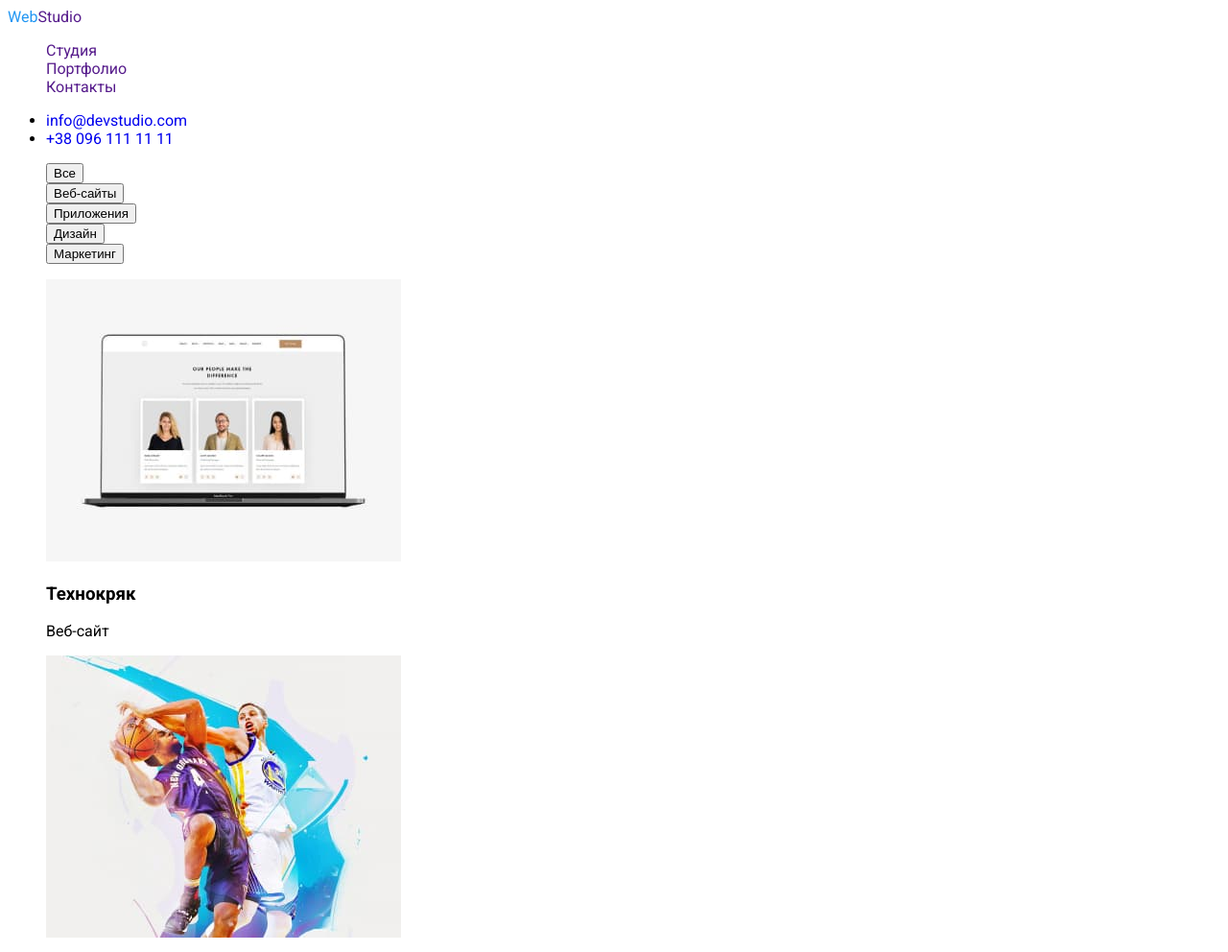
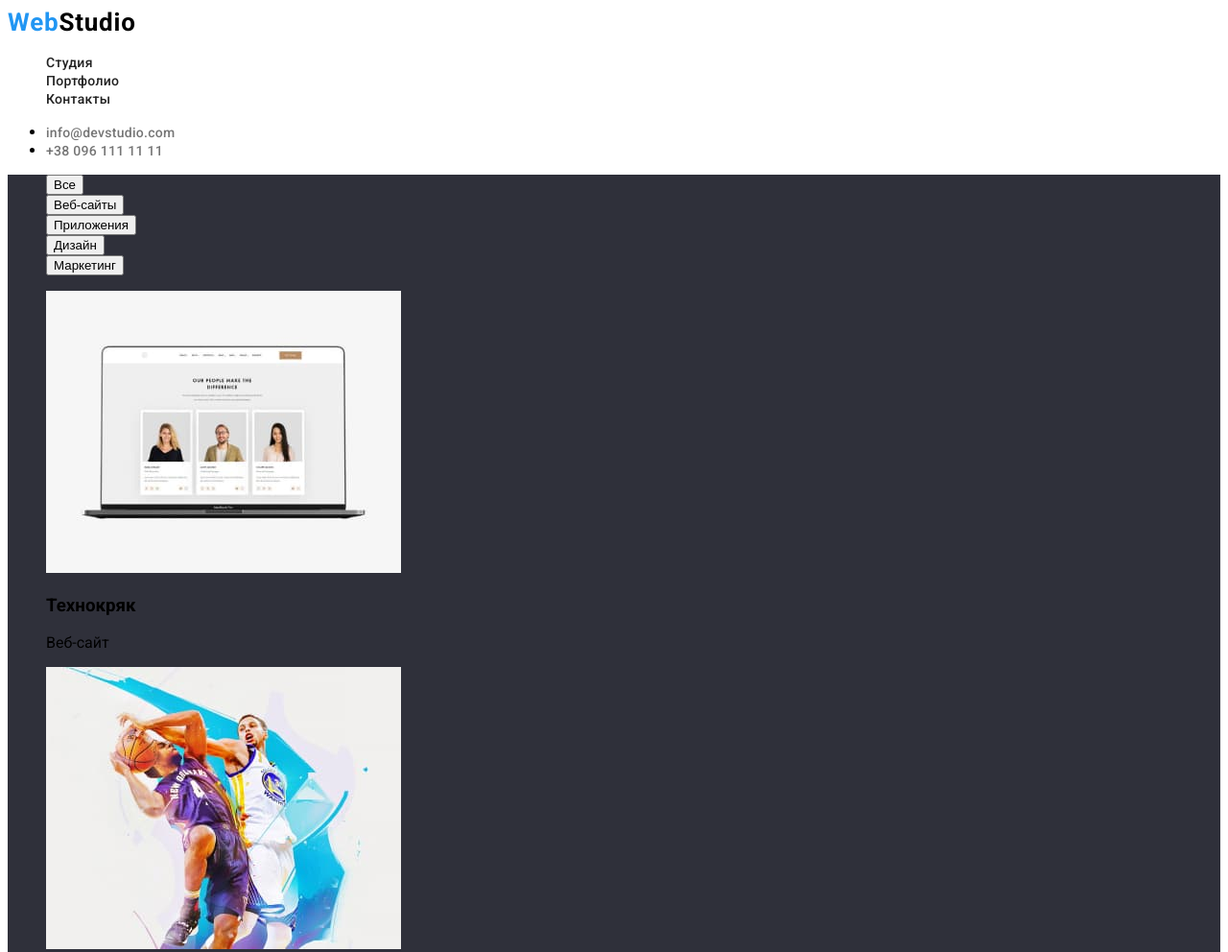
Before and after one commit to Alehandro953/goit-markup-hw-02, a plain HTML site: page portfolio.html in a window 1280 px wide. Shown: the top 992 px of the page at 96% size. Drawn offline with Linux system fonts and the light colour scheme.

Commit message:
styles#2

```diff
--- a/css/styles.css
+++ b/css/styles.css
@@ -1,5 +1,5 @@
 body {
-  font-family: Roboto, Raleway;
+  font-family: 'Roboto', sans-serif;
 }
 
 .list {
@@ -9,8 +9,65 @@ body {
 .link {
   text-decoration: none;
 }
+
+/* ---------------------------------HEADER--------------------------- */
+
 .logo {
   color: #2196f3;
+}
+
+.header-link-1,
+.footer-link {
+  font-weight: bold;
+  font-size: 26px;
+  line-height: 1.19;
+  letter-spacing: 0.03em;
+
+  color: #000000;
+}
+
+.header-link {
+  font-weight: 500;
+  font-size: 14px;
+  line-height: 1.14;
+  letter-spacing: 0.02em;
+
+  color: #212121;
+}
+
+.header-link:hover,
+.header-link:focus {
+  color: #2196f3;
+}
+
+.header-mail,
+.header-tel {
+  font-weight: 500;
+  font-size: 14px;
+  line-height: 1.14;
+  letter-spacing: 0.02em;
+  color: #757575;
+}
+
+.header-mail:hover,
+.header-tel:hover,
+.header-tel:focus,
+.header-mail:focus {
+  color: #2196f3;
+}
+
+.hero {
+  background-color: #2f303a;
+}
+
+.hero-title {
+  font-weight: 900;
+  font-size: 44px;
+  line-height: 1.36;
+  text-align: center;
+  letter-spacing: 0.06em;
+  text-transform: uppercase;
+  color: #ffffff;
 }
 
 /*  заголовок #FFFFFF */
--- a/portfolio.html
+++ b/portfolio.html
@@ -14,27 +14,27 @@
 <body>
     <header>
         <nav class="header-nav">
-        <a class="link header-link" lang="en" href=""><span class="logo">Web</span>Studio</a>
+        <a class="link header-link-1" lang="en" href="/index.html"><span class="logo">Web</span>Studio</a>
             <ul class="list">
-                <li><a class="link" href="">Студия</a></li>
-                <li><a class="link" href="">Портфолио</a></li>
-                <li><a class="link" href="">Контакты</a></li>
+                <li><a class="link header-link" href="/index.html">Студия</a></li>
+                <li><a class="link header-link" href="">Портфолио</a></li>
+                <li><a class="link header-link" href="">Контакты</a></li>
             </ul>
         </nav>
         <ul>
-            <li><a class="link" href="mailto:info@devstudio.com">info@devstudio.com</a></li>
-            <li><a class="link" href="tel:+380961111111">+38 096 111 11 11</a></li>
+            <li><a class="link header-mail" href="mailto:info@devstudio.com">info@devstudio.com</a></li>
+            <li><a class="link header-tel" href="tel:+380961111111">+38 096 111 11 11</a></li>
         </ul>
     </header>
     <main>
         <!--hero-->
         <section class="hero">
             <ul class="list hero-list">
-                <li class="hero-item"><button type="button hero-btn">Все</button></li>
-                <li class="hero-item"><button type="button hero-btn">Веб-сайты</button></li>
-                <li class="hero-item"><button type="button hero-btn">Приложения</button></li>
-                <li class="hero-item"><button type="button hero-btn">Дизайн</button></li>
-                <li class="hero-item"><button type="button hero-btn">Маркетинг</button></li>
+                <li class="hero-item"><button type="button" class="hero-btn">Все</button></li>
+                <li class="hero-item"><button type="button" class="hero-btn">Веб-сайты</button></li>
+                <li class="hero-item"><button type="button" class="hero-btn">Приложения</button></li>
+                <li class="hero-item"><button type="button" class="hero-btn">Дизайн</button></li>
+                <li class="hero-item"><button type="button" class="hero-btn">Маркетинг</button></li>
             </ul>
             <!-- projects -->
             <ul class="list project-list">
```
Also changed, not shown: index.html (+4 -4 lines).
